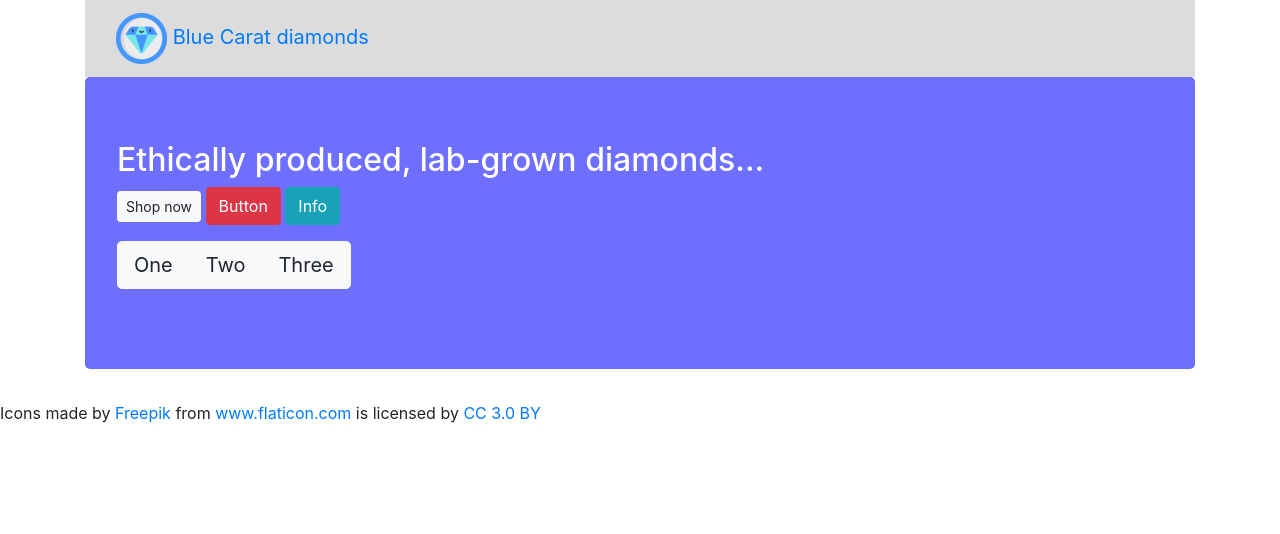
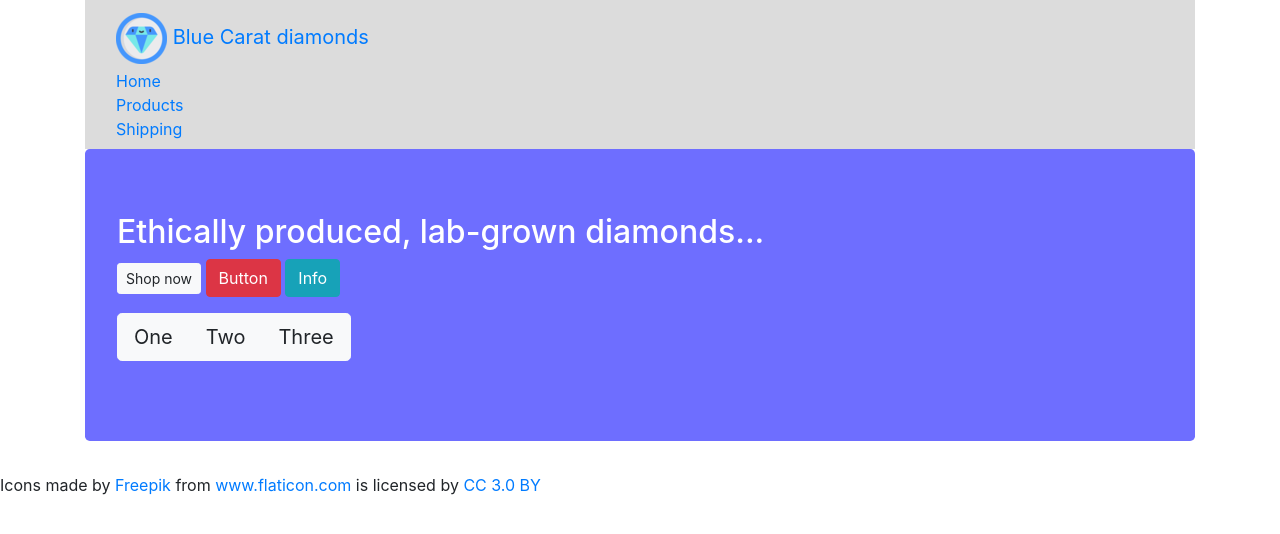
Before and after one commit to Kwill3/FCC-product-landing-page, a plain HTML site: page index.html in a window 1280 px wide. Drawn offline with nearby package versions, Linux system fonts and the light colour scheme.

Commit message:
added navbar list

```diff
--- a/index.html
+++ b/index.html
@@ -27,7 +27,11 @@
             <div class="container-fluid">
                 <div class="navbar-header">
                     <a class="navbar-brand" href="#"><img src="./img/brand.png" alt=""> Blue Carat diamonds</a>
-                    </button>
+                    <ul class="nav navbar-nav">
+                        <li role="presentation" class="active"><a href="#">Home</a></li>
+                        <li role="presentation"><a href="#">Products</a></li>
+                        <li role="presentation"><a href="#">Shipping</a></li>
+                    </ul>
                 </div>
             </div>
         </nav>
```
